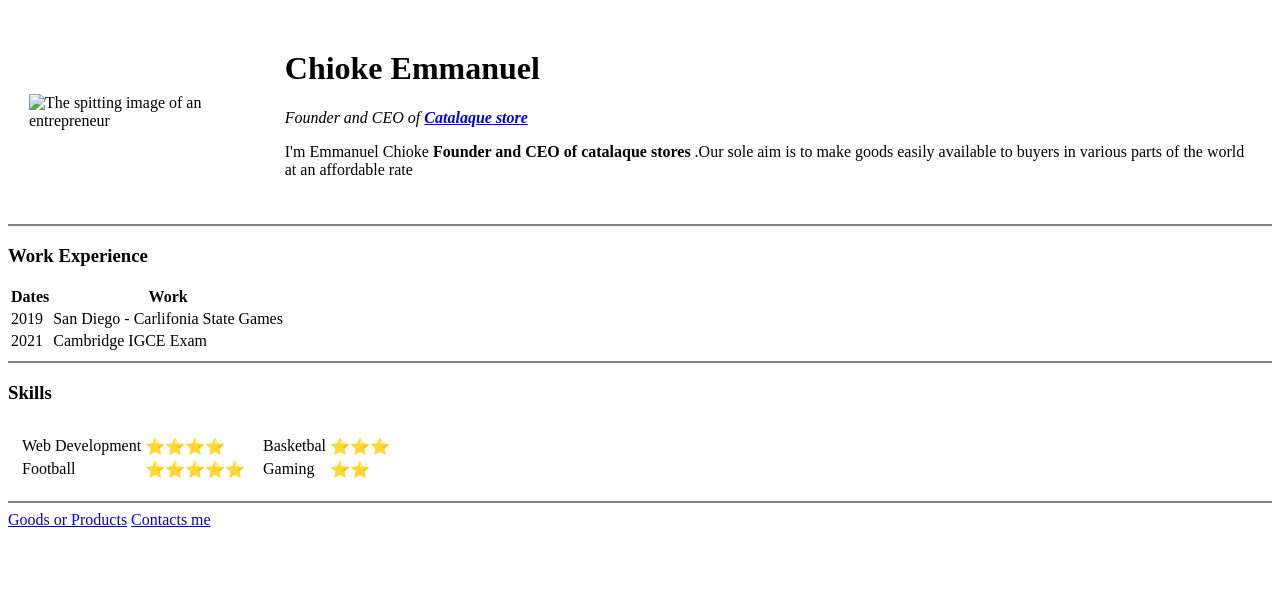
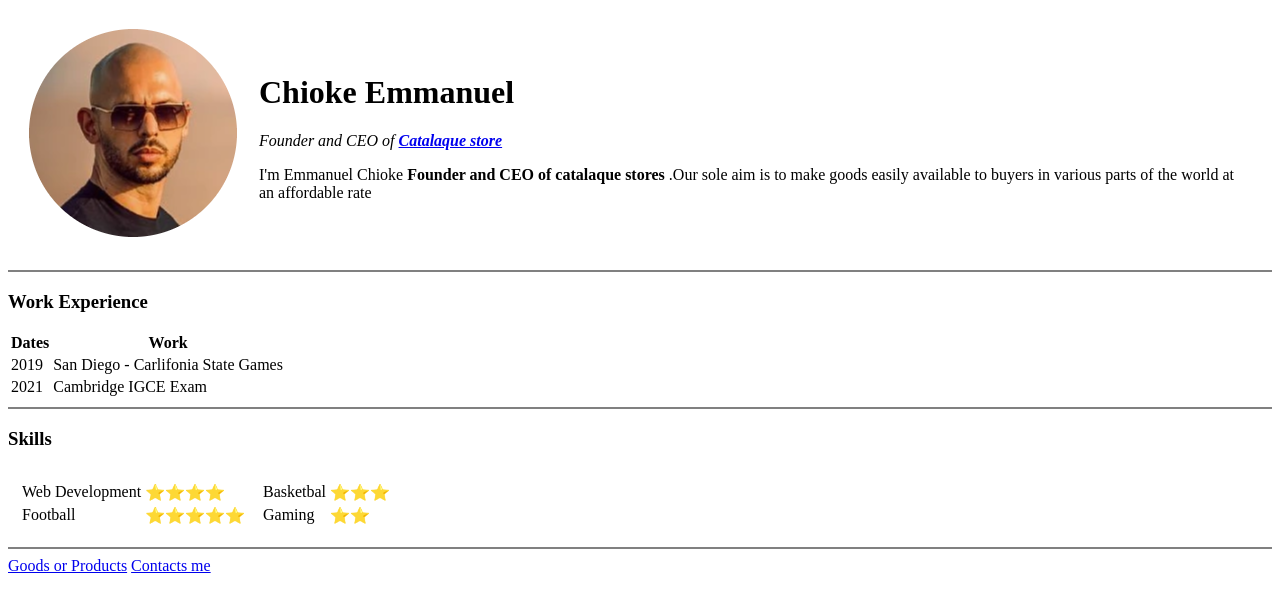
Before and after one commit to DartCoder90/cv, a plain HTML site: page index.html in a window 1280 px wide. Drawn offline with Linux system fonts and the light colour scheme.

Commit message:
Update index.html
Initial cv site upload

```diff
--- a/index.html
+++ b/index.html
@@ -10,7 +10,7 @@
       <tr>
         <td>
           <img
-            src="images/0_S3e8HT3hN-_7tYWX.png"
+            src="0_S3e8HT3hN-_7tYWX.png"
             alt="The spitting image of an entrepreneur"
           />
         </td>
```
